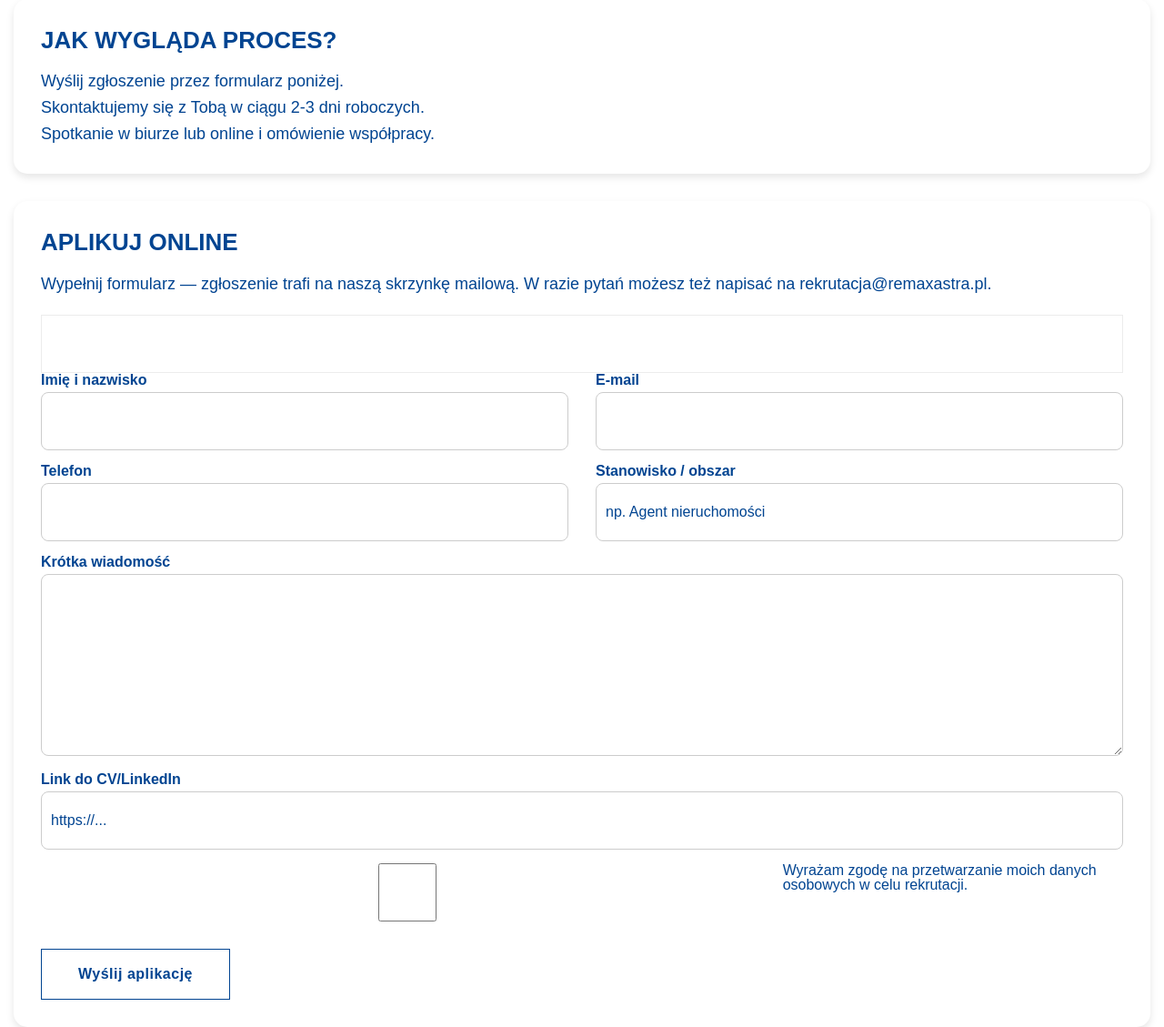
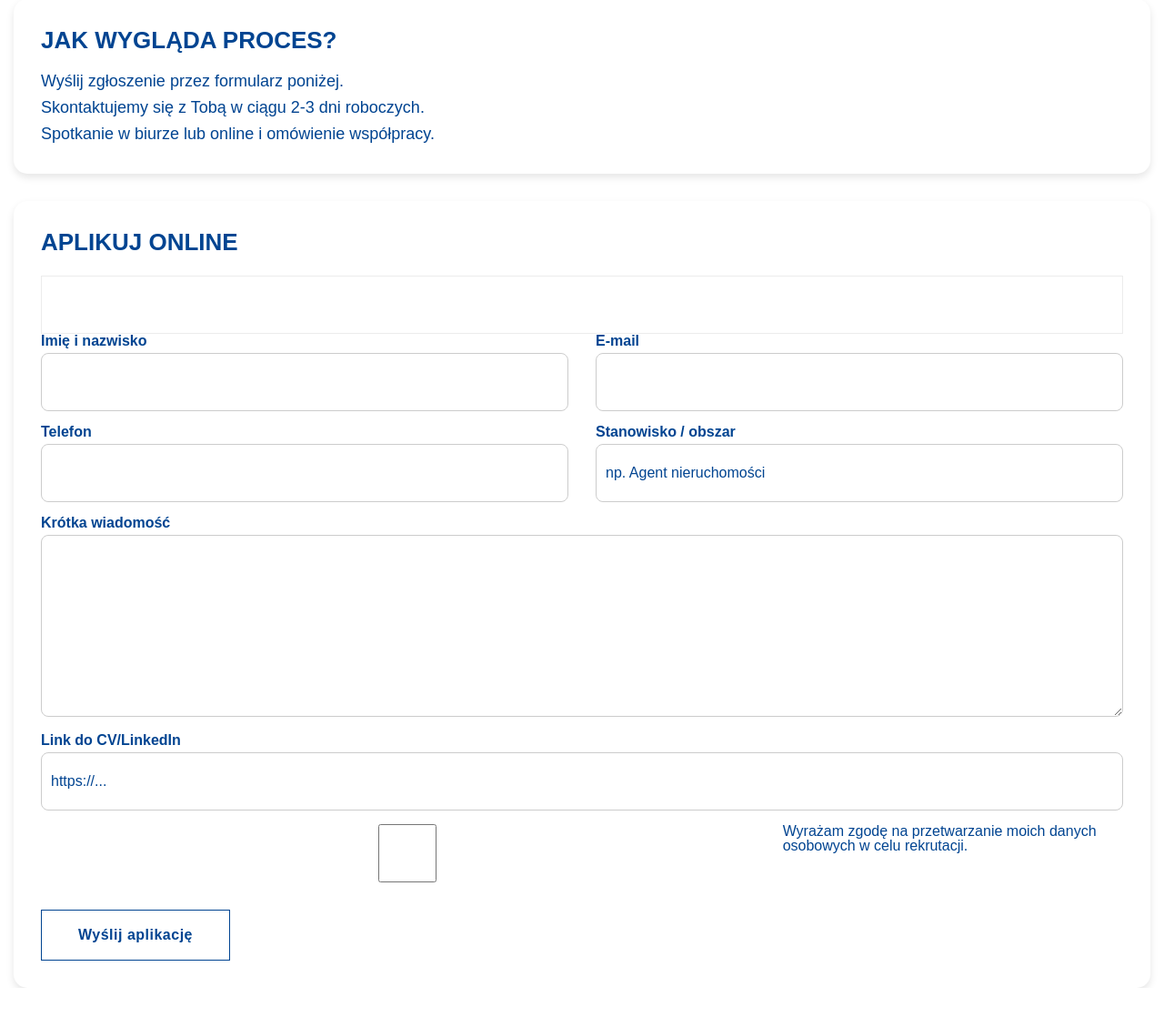
Before and after one commit to Boryss2/remax, a Flask app: template templates/kariera.html in a window 1280 px wide. Shown: the part 1438-2567 px from the top of the page at 91% size. After the commit the page ends 2524 px from the top, so only its background shows below. Run offline with Flask 3, Linux system fonts and the light colour scheme; the template is opened without the code that fills it, so the values that code supplies are empty.

Commit message:
Update kariera.html

```diff
--- a/templates/kariera.html
+++ b/templates/kariera.html
@@ -115,7 +115,6 @@
 
         <section id="aplikuj" style="margin-top: 30px; background-color: #fff; padding: 30px; border-radius: 15px; box-shadow: 0 4px 8px rgba(0, 0, 0, 0.1);">
             <h2 style="font-size: 26px; font-weight: bold; margin-bottom: 15px; text-transform: uppercase;">Aplikuj online</h2>
-            <p style="font-size: 18px; line-height: 1.6;">Wypełnij formularz — zgłoszenie trafi na naszą skrzynkę mailową. W razie pytań możesz też napisać na <a href="mailto:rekrutacja@remaxastra.pl">rekrutacja@remaxastra.pl</a>.</p>
             <form action="https://formspree.io/f/xpqrgagw" method="POST" style="margin-top: 20px;">
                 <input type="email" name="jadwiga.szkodziak@remax-polska.pl">
                 <input type="hidden" name="_cc" value="beata.nitkiewicz@remax-polska.pl,monika.bialkowska@remax-polska.pl">
```
